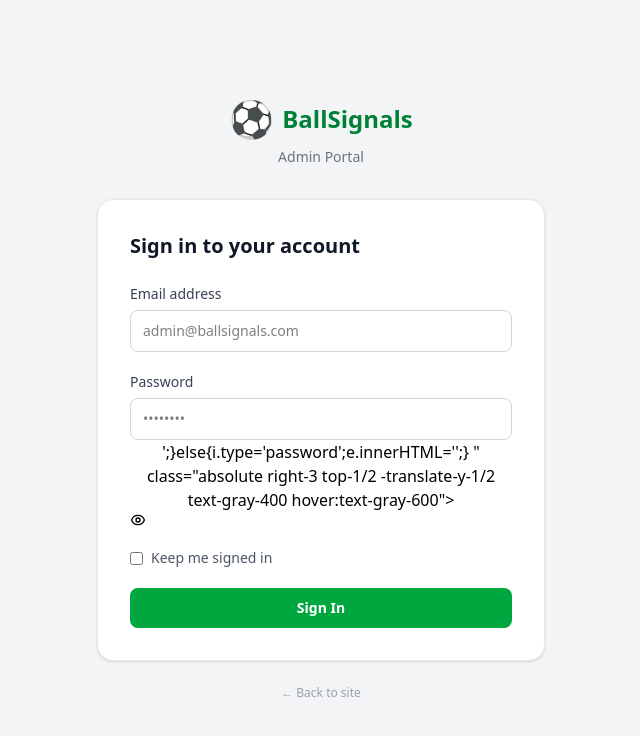
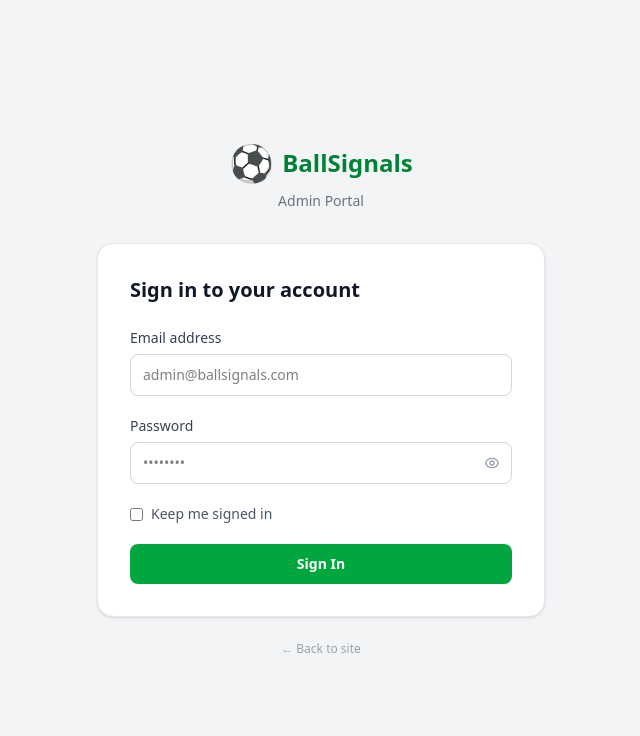
Before and after one commit to pocious/ballsignals, a Laravel app: page /login in a window 1280 px wide. Shown: the top 736 px of the page, without its empty margins (319-959 px from the left). Run offline with Laravel 12, Linux system fonts and the light colour scheme; style sheets or scripts are compiled from the project's sources; some web fonts are replaced.

Commit message:
Fix password toggle - move JS to script block to avoid quote conflicts
Co-Authored-By: Claude Sonnet 4.6 <noreply@anthropic.com>

```diff
--- a/resources/views/auth/login.blade.php
+++ b/resources/views/auth/login.blade.php
@@ -63,17 +63,32 @@
                             class="w-full px-3 py-2.5 pr-10 rounded-lg border border-gray-300 text-sm focus:outline-none focus:ring-2 focus:ring-green-500 focus:border-transparent transition"
                             placeholder="••••••••"
                         >
-                        <button type="button" onclick="
-                            var i=document.getElementById('password');
-                            var e=document.getElementById('eye-icon');
-                            if(i.type==='password'){i.type='text';e.innerHTML='<path stroke-linecap=\"round\" stroke-linejoin=\"round\" stroke-width=\"2\" d=\"M13.875 18.825A10.05 10.05 0 0112 19c-4.478 0-8.268-2.943-9.543-7a9.97 9.97 0 011.563-3.029m5.858.908a3 3 0 114.243 4.243M9.878 9.878l4.242 4.242M9.88 9.88l-3.29-3.29m7.532 7.532l3.29 3.29M3 3l3.59 3.59m0 0A9.953 9.953 0 0112 5c4.478 0 8.268 2.943 9.543 7a10.025 10.025 0 01-4.132 5.411m0 0L21 21\"/>';}else{i.type='password';e.innerHTML='<path stroke-linecap=\"round\" stroke-linejoin=\"round\" stroke-width=\"2\" d=\"M15 12a3 3 0 11-6 0 3 3 0 016 0z\"/><path stroke-linecap=\"round\" stroke-linejoin=\"round\" stroke-width=\"2\" d=\"M2.458 12C3.732 7.943 7.523 5 12 5c4.478 0 8.268 2.943 9.542 7-1.274 4.057-5.064 7-9.542 7-4.477 0-8.268-2.943-9.542-7z\"/>';}
-                        " class="absolute right-3 top-1/2 -translate-y-1/2 text-gray-400 hover:text-gray-600">
-                            <svg id="eye-icon" class="w-4 h-4" fill="none" stroke="currentColor" viewBox="0 0 24 24">
+                        <button type="button" id="toggle-password" class="absolute right-3 top-1/2 -translate-y-1/2 text-gray-400 hover:text-gray-600">
+                            <svg id="eye-show" class="w-4 h-4" fill="none" stroke="currentColor" viewBox="0 0 24 24">
                                 <path stroke-linecap="round" stroke-linejoin="round" stroke-width="2" d="M15 12a3 3 0 11-6 0 3 3 0 016 0z"/>
                                 <path stroke-linecap="round" stroke-linejoin="round" stroke-width="2" d="M2.458 12C3.732 7.943 7.523 5 12 5c4.478 0 8.268 2.943 9.542 7-1.274 4.057-5.064 7-9.542 7-4.477 0-8.268-2.943-9.542-7z"/>
                             </svg>
+                            <svg id="eye-hide" class="w-4 h-4 hidden" fill="none" stroke="currentColor" viewBox="0 0 24 24">
+                                <path stroke-linecap="round" stroke-linejoin="round" stroke-width="2" d="M13.875 18.825A10.05 10.05 0 0112 19c-4.478 0-8.268-2.943-9.543-7a9.97 9.97 0 011.563-3.029m5.858.908a3 3 0 114.243 4.243M9.878 9.878l4.242 4.242M9.88 9.88l-3.29-3.29m7.532 7.532l3.29 3.29M3 3l3.59 3.59m0 0A9.953 9.953 0 0112 5c4.478 0 8.268 2.943 9.543 7a10.025 10.025 0 01-4.132 5.411m0 0L21 21"/>
+                            </svg>
                         </button>
                     </div>
+                    <script>
+                        document.getElementById('toggle-password').addEventListener('click', function() {
+                            var input = document.getElementById('password');
+                            var show = document.getElementById('eye-show');
+                            var hide = document.getElementById('eye-hide');
+                            if (input.type === 'password') {
+                                input.type = 'text';
+                                show.classList.add('hidden');
+                                hide.classList.remove('hidden');
+                            } else {
+                                input.type = 'password';
+                                show.classList.remove('hidden');
+                                hide.classList.add('hidden');
+                            }
+                        });
+                    </script>
                     @error('password')
                         <p class="text-red-600 text-xs mt-1.5">{{ $message }}</p>
                     @enderror
```
